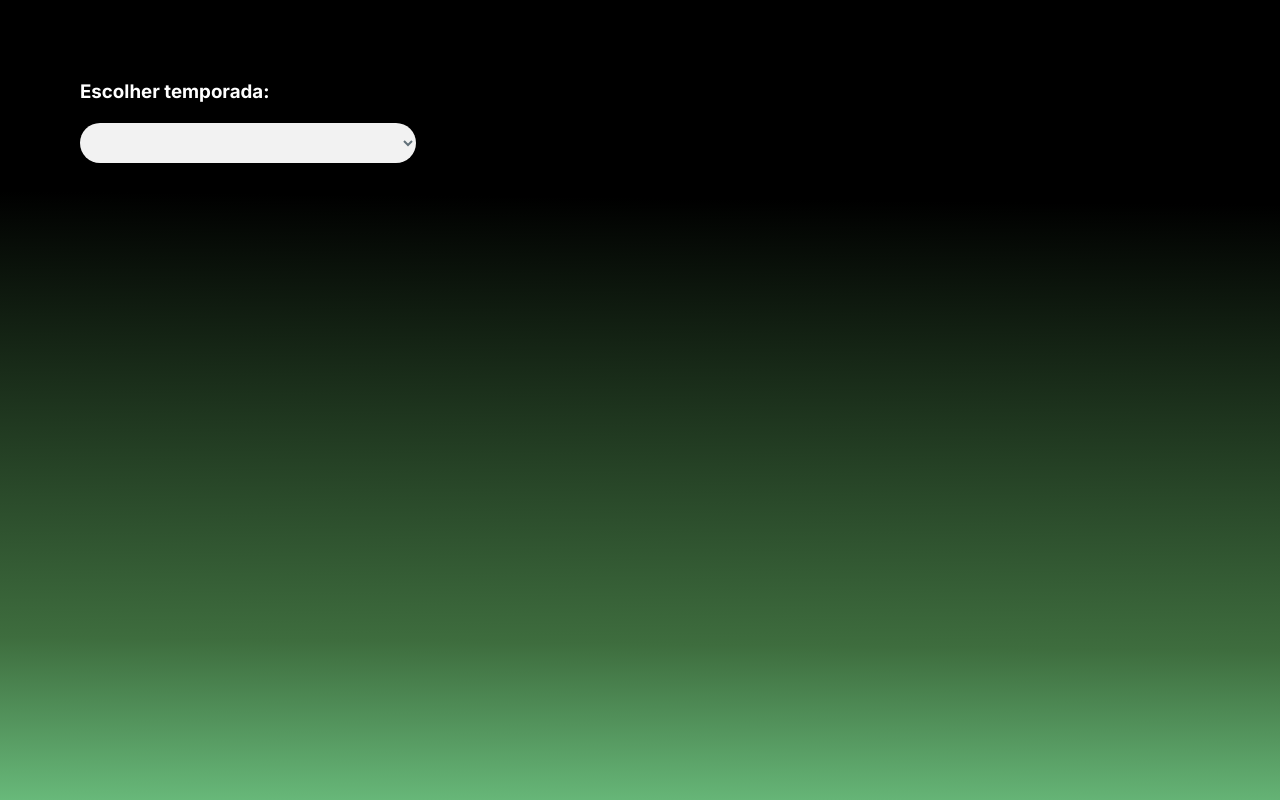
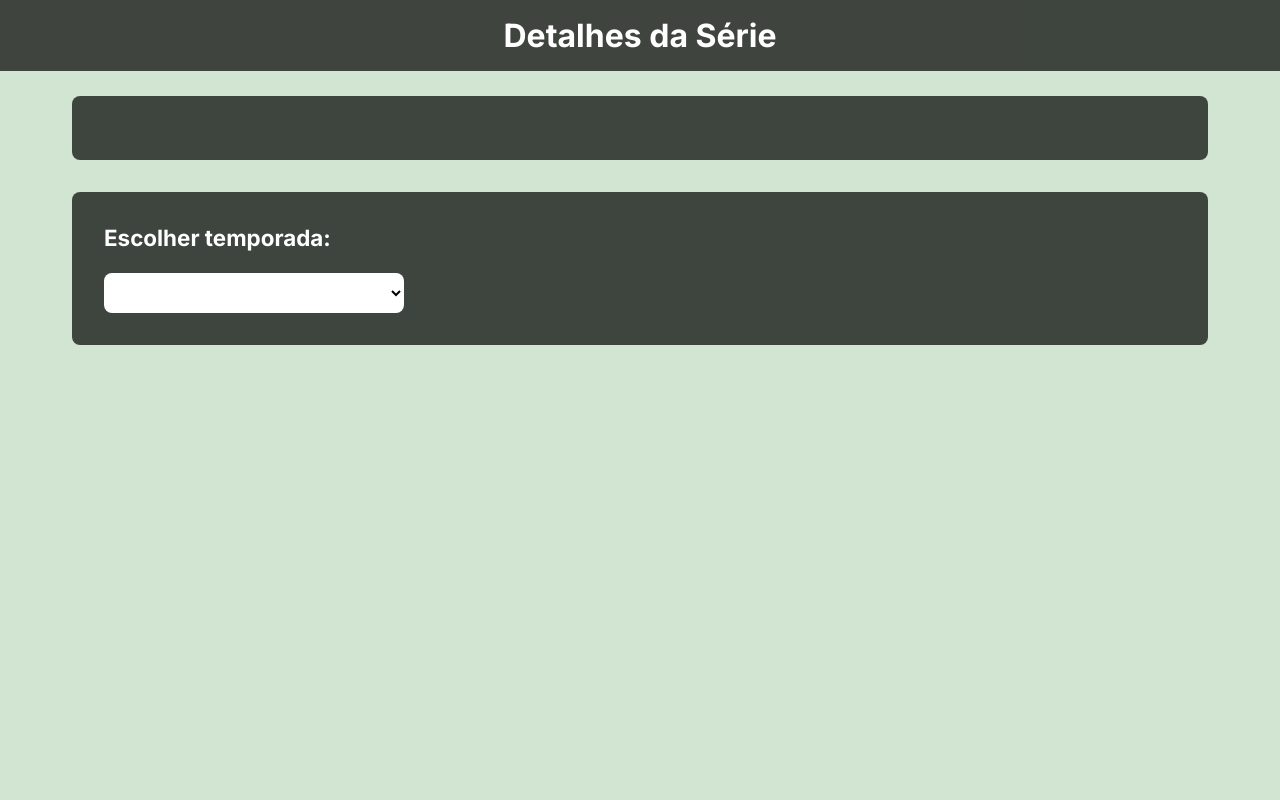
Before and after one commit to joaodias004/java_spring_show_db, a plain HTML site: page vscode/detalhes.html in a window 1280 px wide. Drawn offline with nearby package versions, Linux system fonts and the light colour scheme; no server answers.

Commit message:
Adds changes to color on front-end

```diff
--- a/vscode/css/detalhes.css
+++ b/vscode/css/detalhes.css
@@ -1,65 +1,141 @@
 body {
+    background: linear-gradient(180.61deg, #d2e4d2 25.16%, #d2e4d2 80%, #d2e4d2 100%);
     background-size: cover;
-    background-image: linear-gradient(180.61deg,
-            #000000 25.16%,
-            #3e6d3e 80%,
-            #68b97a 100%);
-    padding: 5em;
-    height: 100%;
-    min-height: 100vh;
-    /* Defina a altura como 100vh para ocupar toda a tela */
+    font-family: 'Inter', sans-serif;
+    color: #fff;
+    margin: 0;
+    padding: 0;
 }
 
+.header {
+    background: rgba(0, 0, 0, 0.7);
+    padding: 1em 2em;
+    text-align: center;
+    position: fixed;
+    width: 100%;
+    top: 0;
+    left: 0;
+    z-index: 1000;
+}
 
-.ficha img {
-    margin: 0 3em 2em 0;
+.header h1 {
+    margin: 0;
+    color: #fff;
+    font-size: 2em;
+}
+
+.ficha {
+    padding: 6em 2em 2em; /* Adjust padding for content below fixed header */
+    max-width: 1200px;
+    margin: auto;
 }
 
 .ficha-descricao {
     display: flex;
+    align-items: flex-start; /* Align items at the top */
+    gap: 2em;
+    margin-bottom: 2em;
+    background: rgba(0, 0, 0, 0.7);
+    padding: 2em;
+    border-radius: 8px;
+    flex-wrap: wrap; /* Ensure wrapping if container is too small */
+}
+
+.ficha-descricao img {
+    max-width: 50%; /* Ensure image does not exceed half of the container width */
+    height: auto;
+    border-radius: 8px;
+    object-fit: cover;
 }
 
 .ficha-descricao div {
-    display: flex;
-    flex-direction: column;
-    gap: 3em;
-}
-
-.episodios-lista {
-    height: 25vh;
+    flex: 1;
     display: flex;
     flex-direction: column;
     gap: 1em;
-    flex-wrap: wrap;
-    list-style-type: none;
+}
+
+.ficha-descricao h2 {
+    font-size: 1.8em;
+    margin: 0;
+}
+
+.ficha-descricao p {
+    font-size: 1.2em;
+    line-height: 1.6;
+    margin: 0;
+    word-wrap: break-word;
+}
+
+.ficha-temporada, .episodios {
+    background: rgba(0, 0, 0, 0.7);
+    padding: 2em;
+    border-radius: 8px;
+    margin-bottom: 2em;
+}
+
+.episodios {
+    display: none; /* Hide the episodios container initially */
+}
+
+h2, h3 {
+    color: #fff;
 }
 
 h2 {
-    font-size: 48px;
+    font-size: 1.8em;
+    margin-bottom: 1em;
 }
 
-p {
-    font-size: 22px;
+h3 {
+    font-size: 1.4em;
+    margin-bottom: 1em;
 }
 
 select,
 option {
-    font-size: 24px;
-    padding: 0 1em;
-    margin-bottom: 1em;
+    font-size: 1.2em;
+    padding: 0.5em 1em;
+    border-radius: 8px;
+    border: none;
+    outline: none;
 }
 
-select {
-    border-radius: 24px;
-    border: none;
-    outline: none;
-    width: 10%;
+.dropdown-select {
+    width: 100%;
+    max-width: 300px;
+    background: #fff;
+    color: #000;
+}
+
+.episodios-lista {
+    list-style: none;
+    padding: 0;
+}
+
+.episodios-lista li {
+    padding: 0.5em;
+    background: rgba(0, 0, 0, 0.5);
+    border-radius: 8px;
+    margin-bottom: 0.5em;
+}
+
+/* Adjustments for responsive layout */
+@media screen and (max-width: 1200px) {
+    .ficha-descricao {
+        flex-direction: column; /* Stack image and text vertically */
+        align-items: center; /* Center content horizontally */
+    }
+    .ficha-descricao img {
+        max-width: 100%;
+    }
+    .ficha-descricao div {
+        max-width: 100%;
+    }
 }
 
 @media screen and (max-width: 900px) {
-
-    .ficha-descricao,
-    .episodios-lista {
-        display: block;
+    .ficha {
+        padding: 4em 1em 1em;
     }
 }
--- a/vscode/css/home.css
+++ b/vscode/css/home.css
@@ -1,8 +1,8 @@
 body {
   background: linear-gradient(180.61deg,
-          #000000 25.16%,
-          #04254f 80%,
-          #409ecd 100%);
+          #383737 25.16%,
+          #383737 80%,
+          #383737 100%);
   background-repeat: no-repeat;
   background-size: cover;
 
@@ -17,19 +17,21 @@ h1 {
   display: none;
 }
 
-select,
-option {
-  background-color: black;
+select {
+  border-radius: 25px;
+  background-color: rgb(87, 84, 84);
+  color: white;
+  font-size: 36px;
+  padding: 0 3em;
+}
+
+select option {
+  background-color: rgb(87, 84, 84);
   color: white;
   font-size: 24px;
   padding: 0 1em;
+  border-radius: 10px;
 }
-
-select {
-  border: none;
-  outline: none;
-}
-
 
 h2 {
   color: white;
@@ -51,8 +53,8 @@ main {
 }
 
 .cabecalho__logo img {
-  width: 150px;
-  height: 50px;
+  width: 400px;
+  height: 250px;
 }
 
 .material-symbols-outlined {
--- a/vscode/detalhes.html
+++ b/vscode/detalhes.html
@@ -4,39 +4,36 @@
 <head>
     <meta charset="UTF-8">
     <meta name="viewport" content="width=device-width, initial-scale=1.0">
-    <link rel="stylesheet"
-        href="https://fonts.googleapis.com/css2?family=Material+Symbols+Outlined:opsz,wght,FILL,GRAD@48,400,0,0" />
+    <link rel="stylesheet" href="https://fonts.googleapis.com/css2?family=Material+Symbols+Outlined:opsz,wght,FILL,GRAD@48,400,0,0" />
     <link rel="preconnect" href="https://fonts.googleapis.com">
     <link rel="preconnect" href="https://fonts.gstatic.com" crossorigin>
     <link href="https://fonts.googleapis.com/css2?family=Inter:wght@400;700&display=swap" rel="stylesheet">
     <link rel="stylesheet" href="styles.css">
     <link rel="stylesheet" href="css/detalhes.css">
-
-    <title>Screenmatch</title>
+    <title>Detalhes da Série</title>
 </head>
 
 <body>
+    <header class="header">
+        <h1>Detalhes da Série</h1>
+    </header>
+
     <main class="ficha">
-        <div class="ficha-descricao" id="ficha-descricao">
+        <section class="ficha-descricao" id="ficha-descricao">
             <!-- As informações serão inseridas aqui -->
+        </section>
 
-
-
-        </div>
-
-        <div class="ficha-temporada">
+        <section class="ficha-temporada">
             <h3>Escolher temporada:</h3>
-            <br>
             <select id="temporadas-select" class="dropdown-select">
                 <!-- As opções serão adicionadas aqui -->
             </select>
-        </div>
-        <br>
-        <div class="episodios" id="temporadas-episodios">
+        </section>
+
+        <section class="episodios" id="temporadas-episodios">
+            <h2>Episódios</h2>
             <!-- As informações serão inseridas aqui -->
-        </div>
-
-
+        </section>
     </main>
 
     <script src="./scripts/series.js" type="module"></script>
--- a/vscode/scripts/series.js
+++ b/vscode/scripts/series.js
@@ -6,16 +6,16 @@ const listaTemporadas = document.getElementById('temporadas-select');
 const fichaSerie = document.getElementById('temporadas-episodios');
 const fichaDescricao = document.getElementById('ficha-descricao');
 
-// Função para carregar temporadas
+// Function to load seasons
 function carregarTemporadas() {
     getDados(`/series/${serieId}/temporadas/todas`)
         .then(data => {
             const temporadasUnicas = [...new Set(data.map(temporada => temporada.temporada))];
-            listaTemporadas.innerHTML = ''; // Limpa as opções existentes
+            listaTemporadas.innerHTML = ''; // Clear existing options
 
             const optionDefault = document.createElement('option');
             optionDefault.value = '';
-            optionDefault.textContent = 'Selecione a temporada'
+            optionDefault.textContent = 'Selecione a temporada';
             listaTemporadas.appendChild(optionDefault);
 
             temporadasUnicas.forEach(temporada => {
@@ -27,7 +27,7 @@ function carregarTemporadas() {
 
             const optionTodos = document.createElement('option');
             optionTodos.value = 'todas';
-            optionTodos.textContent = 'Todas as temporadas'
+            optionTodos.textContent = 'Todas as temporadas';
             listaTemporadas.appendChild(optionTodos);
         })
         .catch(error => {
@@ -35,8 +35,10 @@ function carregarTemporadas() {
         });
 }
 
-// Função para carregar episódios de uma temporada
+// Function to load episodes for a season
 function carregarEpisodios() {
+    if (!listaTemporadas.value) return; // Do not load episodes if no season is selected
+
     getDados(`/series/${serieId}/temporadas/${listaTemporadas.value}`)
         .then(data => {
             const temporadasUnicas = [...new Set(data.map(temporada => temporada.temporada))];
@@ -61,13 +63,15 @@ function carregarEpisodios() {
                 fichaSerie.appendChild(linha);
                 fichaSerie.appendChild(ul);
             });
+
+            fichaSerie.style.display = 'block'; // Show the episodes container
         })
         .catch(error => {
             console.error('Erro ao obter episódios:', error);
         });
 }
 
-// Função para carregar informações da série
+// Function to load series info
 function carregarInfoSerie() {
     getDados(`/series/${serieId}`)
         .then(data => {
@@ -88,9 +92,9 @@ function carregarInfoSerie() {
         });
 }
 
-// Adiciona ouvinte de evento para o elemento select
+// Add event listener to the select element
 listaTemporadas.addEventListener('change', carregarEpisodios);
 
-// Carrega as informações da série e as temporadas quando a página carrega
+// Load series info and seasons on page load
 carregarInfoSerie();
 carregarTemporadas();
```
Also changed, not shown: vscode/img/logo (2).png (added), vscode/img/logo.png (deleted), vscode/scripts/index.js (line endings or trailing spaces).
